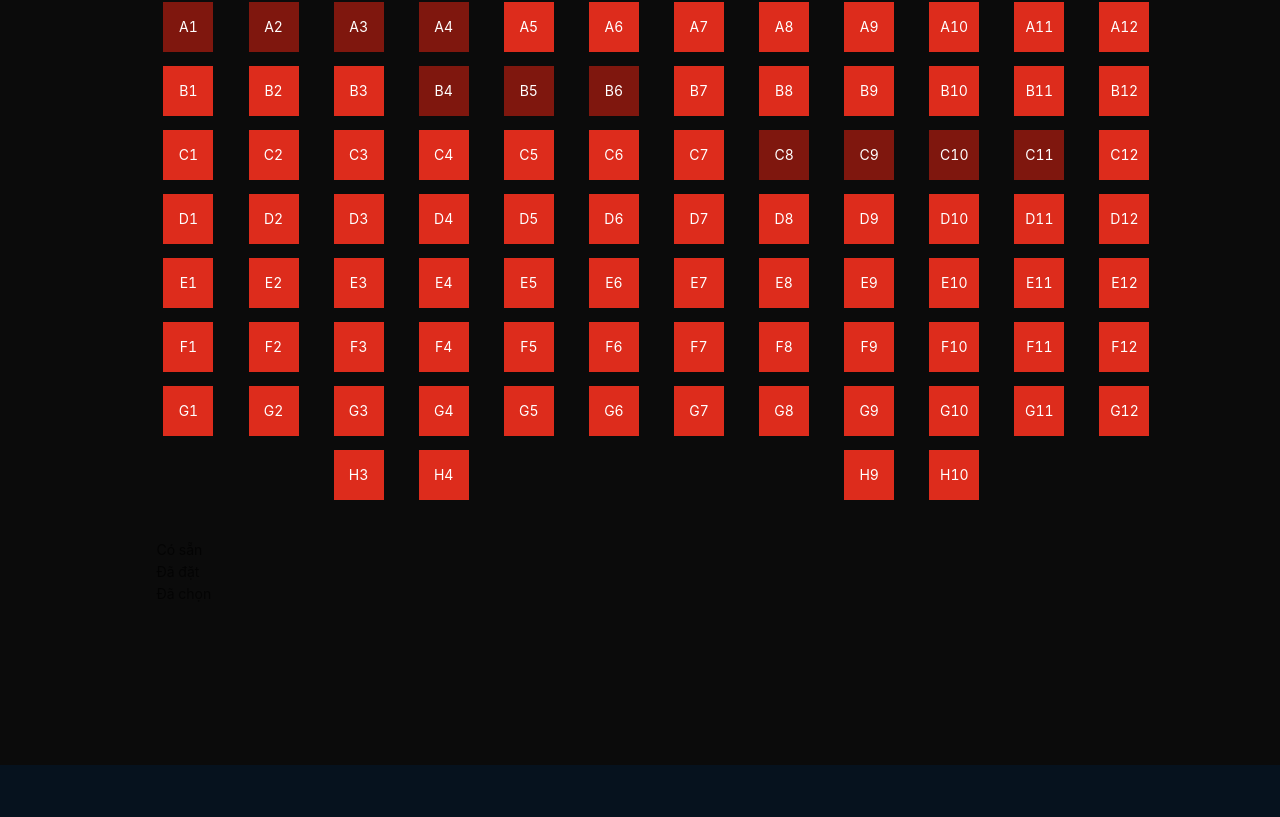
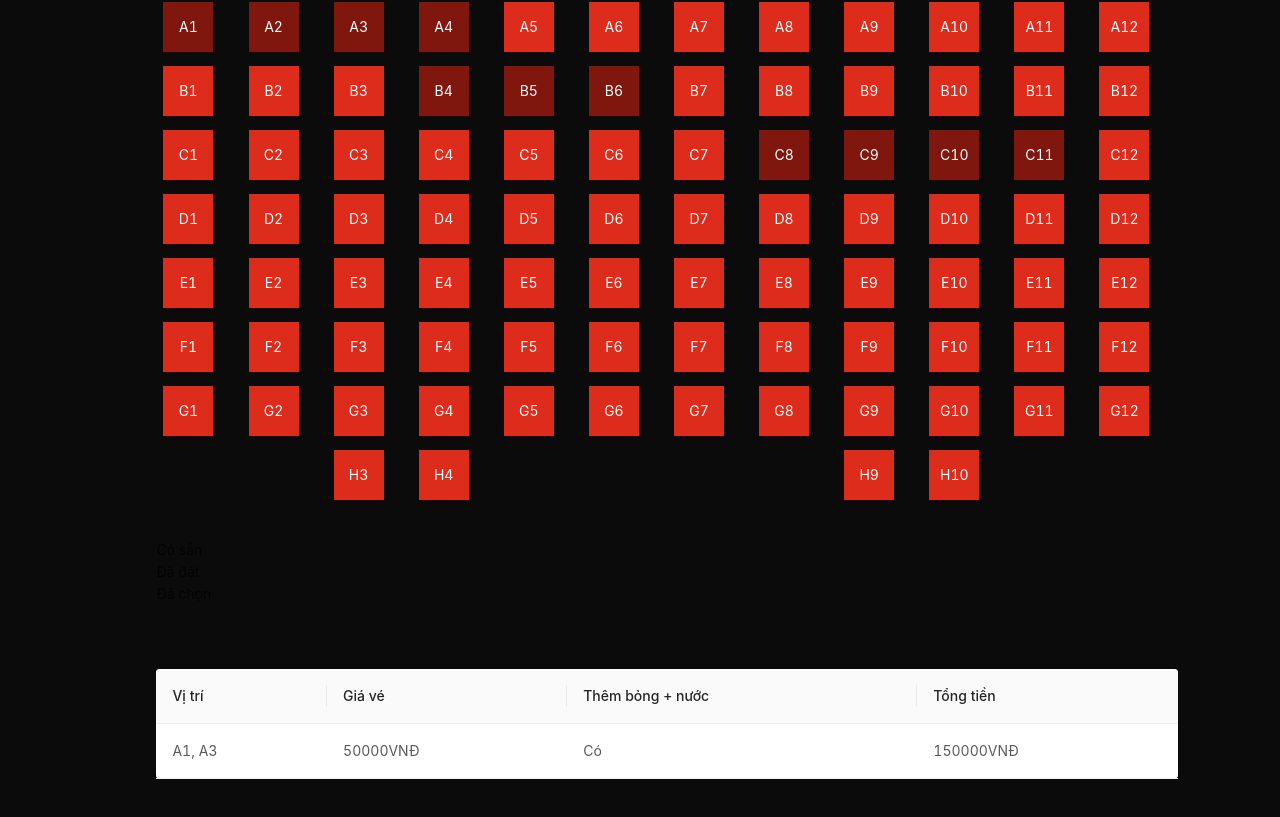
Before and after one commit to huuhuy2611/movie_ticket, a Next.js app: page /checkout in a window 1280 px wide. Shown: the part 441-1258 px from the top of the page. Before the commit the page ends 1206 px from the top, so only its background shows below. Built offline with nearby package versions, Linux system fonts and the light colour scheme.

Commit message:
integrate api movie (doing)

```diff
--- a/layouts/Checkout/SeatSelection/index.tsx
+++ b/layouts/Checkout/SeatSelection/index.tsx
@@ -1,5 +1,5 @@
 import React, { useState } from 'react';
-import { Select } from 'antd';
+import { Select, Table } from 'antd';
 import LayoutSeat from '@/components/LayoutSeat';
 import { InfoTicket } from '..';
 
@@ -12,6 +12,39 @@ interface IProps {
 
 function SeatSelection(props: IProps) {
   const { infoTicket, setInfoTicket } = props;
+
+  const dataSource = [
+    {
+      key: '1',
+      location: 'A1, A3',
+      price: '50000VNĐ',
+      drink: 'Có',
+      total: '150000VNĐ',
+    },
+  ];
+
+  const columns = [
+    {
+      title: 'Vị trí',
+      dataIndex: 'location',
+      key: 'location',
+    },
+    {
+      title: 'Giá vé',
+      dataIndex: 'price',
+      key: 'price',
+    },
+    {
+      title: 'Thêm bỏng + nước',
+      dataIndex: 'drink',
+      key: 'drink',
+    },
+    {
+      title: 'Tổng tiền',
+      dataIndex: 'total',
+      key: 'total',
+    },
+  ];
 
   const listReserved = [
     'A1',
@@ -97,7 +130,9 @@ function SeatSelection(props: IProps) {
           onChange={(cinema: string) => handleSelectCinema(cinema)}
         >
           {optionsCinema.map((cinema: { label: string; value: string }) => (
-            <Option value={cinema?.value}>{cinema?.label}</Option>
+            <Option key={cinema?.value} value={cinema?.value}>
+              {cinema?.label}
+            </Option>
           ))}
         </Select>
         <Select
@@ -127,12 +162,15 @@ function SeatSelection(props: IProps) {
           <h1 className="mb-16 seat-selection-name-cinema">SCREEN</h1>
         </div>
       </div>
-      <div className="seat-selection-layout-seat">
+      <div className="seat-selection-layout-seat mb-64">
         <LayoutSeat
           listReserved={listReserved}
           listSelected={listSelected}
           setListSelected={setListSelected}
         />
+      </div>
+      <div>
+        <Table dataSource={dataSource} columns={columns} pagination={false} />
       </div>
       <style jsx>{`
         .seat-selection {
--- a/package.json
+++ b/package.json
@@ -13,6 +13,8 @@
     "@svgr/webpack": "^5.5.0",
     "@types/styled-components": "^5.1.14",
     "antd": "^4.16.13",
+    "axios": "^0.24.0",
+    "dotenv": "^10.0.0",
     "moment": "^2.29.1",
     "next": "11.1.2",
     "next-plugin-antd-less": "^1.4.3",
```
Also changed, not shown: common/interface/movie.interface.ts (added, +20 -0 lines), layouts/Home/index.tsx (+7 -1 lines), pages/movie/[id].tsx (+17 -1 lines), prettier.config.js (+5 -5 lines), services/movieService.ts (added, +31 -0 lines), 2 other files (tests, documents, lock files or other folders).
